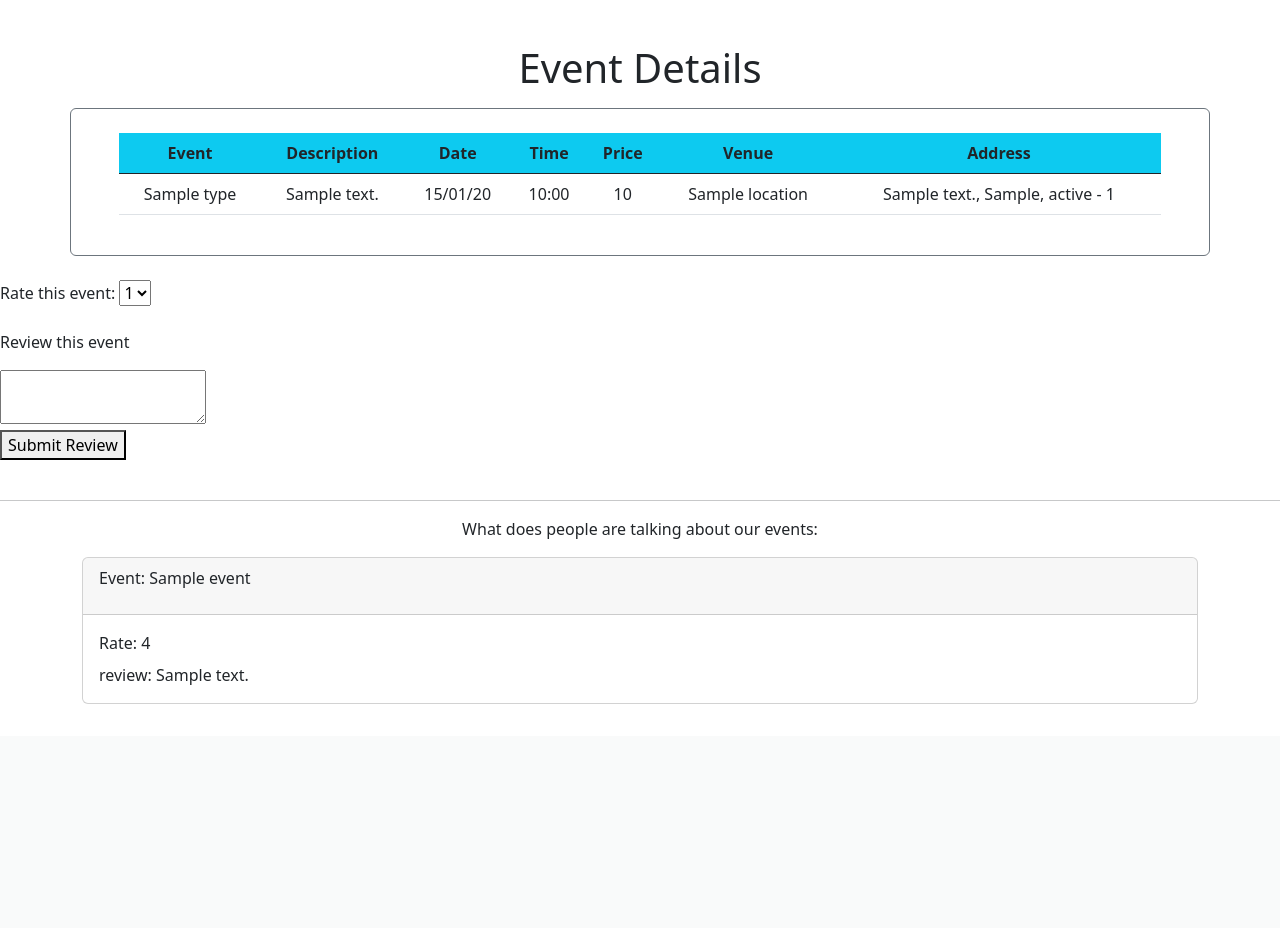
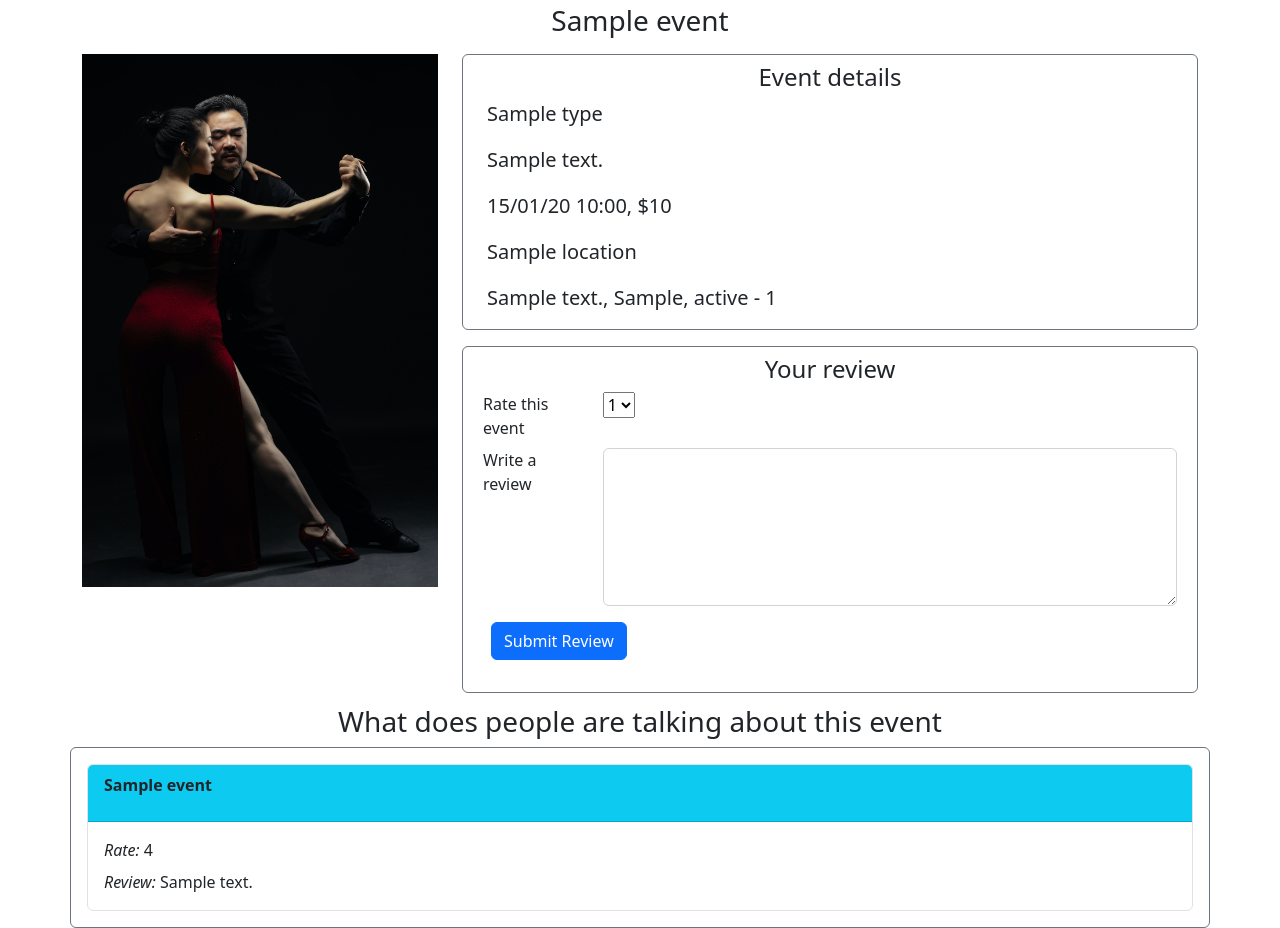
Before and after one commit to SuelenKarbivnychyy/Tampa-Tango-Calendar, a Flask app: page /events/1 in a window 1280 px wide. Shown: the part 64-992 px from the top of the page. Before the commit the page ends 768 px from the top, so only its background shows below. Run offline with Flask 3, Linux system fonts and the light colour scheme; the visitor is signed in with stand-in values (Sample User, id 1); tables that the repository leaves empty hold one stand-in row (values such as "Sample post"); some libraries are stand-ins or nearby versions.

Commit message:
add stylist

```diff
--- a/static/css/style.css
+++ b/static/css/style.css
@@ -6,6 +6,19 @@
     background-position: center;
     padding: 280px 0 220px;
 }
+
+.background_image {
+    position: relative;
+    background: url(tango.jpg);
+    opacity: 0.5;
+    min-height:100vh;
+    background-size: cover;
+    background-position: center;
+    padding: 280px 0 220px;
+
+}
+
+
 
 .main h2{
     font-size:2.6em;
--- a/templates/base.html
+++ b/templates/base.html
@@ -16,7 +16,7 @@
 </head>
 <body>
 
-<div id="fb-root"></div>
+<div id="fb-root" style="display:none"></div>
 <script async defer crossorigin="anonymous" src="https://connect.facebook.net/en_US/sdk.js#xfbml=1&version=v15.0" nonce="TrodTnfV"></script>
 
 
--- a/templates/events.html
+++ b/templates/events.html
@@ -19,7 +19,7 @@ table, th, td {
     <div class="row">
         <div class="card-group">
         {% for event in events %}
-          <div class="col-md-3 m-1">
+          <div class="col-3 m-1">
             <div class="card h-100" style_old="width: 18rem;">
               <div class="card-header" name="link_to_details" event_id="{{event.id}}">
                 <img src="/static/css/card2.jpg" class="card-img-top" alt="img">
--- a/templates/events_details.html
+++ b/templates/events_details.html
@@ -1,47 +1,36 @@
 {% extends 'base.html' %}
 
-{% block title %}- Details{% endblock %}
+{% block title %}Details - {{event.name}}{% endblock %}
 
 {% block body %}
-<h1 class="mt-5 text-center">Event Details</h1>
 
-<div class="container rounded border border-secondary mt-3 py-4 px-5">
-  <table class="table">
-      <thead>
-        <tr class="card-header bg-info text-center">
-            <th scope="col">Event</th>
-            <th scope="col">Description</th>
-            <th scope="col">Date</th>
-            <th scope="col">Time</th>
-            <th scope="col">Price</th>
-            <th scope="col">Venue</th>
-            <th scope="col">Address</th>
-        </tr>
-      </thead>
-      <tbody>
-          <tr class="text-center">
-            <td>{{event.event_type.name}}</td>
-            <td>{{event.description}}</td>
-            <td>{{event.start_date_time.strftime('%d/%m/%y')}}</td>
-            <td>{{event.start_date_time.strftime("%H:%M")}}</td>
-            <td>{{event.price}}</td>
-            <td>{{event.location.venue_name}}</td>
-            <td>{{event.location.address}}, {{event.location.city}}, {{event.location.state}} - {{event.location.zipcode}}</td>
-          </tr>
-      </tbody>
-  </table>
 
+<h3 class="mt-2 text-center">{{event.name}}</h3>
+<div class="container">
+  <div class="row">
+    <div class="col-4 py-2"><img src="/static/css/card2.jpg" class="card-img-top" alt="img"></div>
+
+    <div class="col-8 py-2">
+      <div class="container container rounded border border-secondary px-4">
+        <h4 class="mt-2 text-center">Event details</h4>
+        <p class="lead">{{event.event_type.name}}</p>
+        <p class="lead">{{event.description}}</p>
+        <p class="lead">{{event.start_date_time.strftime('%d/%m/%y')}} {{event.start_date_time.strftime("%H:%M")}}, ${{event.price}}</p>
+        <p class="lead">{{event.location.venue_name}}</p>
+        <p class="lead">{{event.location.address}}, {{event.location.city}}, {{event.location.state}} - {{event.location.zipcode}}</p>
       </div>
 
-<p hidden id="event_id">{{event.id}}</p>
-<!-- create a element with hidden display that holds the event id / get in java script and alert it -->
+      {% if session.get("user_name") != None %}
 
-<br>
-
-{% if session.get("user_name") != None %}
+      <div class="container rounded border border-secondary pb-4 mt-3 px-2">
+        <h4 class="mt-2 text-center">Your review</h4>
+        <div class="container">
+          <div class="row align-bottom" >
+              <div class="col-2">
+                <label for="rate_id">Rate this event</label>
+              </div>
+              <div class="col-10">
                 <form method = "POST">
-  <label for="rate_id">Rate this event:</label>
-
                   <select name="lang" id="rate_id">
                     <option value="1">1</option>
                     <option value="2">2</option>
@@ -49,89 +38,55 @@
                     <option value="4">4</option>
                     <option value="5">5</option>
                   </select>
-</form> <br>
-<p>Review this event</p>
+                </form>
+              </div>
+          </div>
 
+          <div class="row py-2">
+            <div class="col-2">
+              <p>Write a review</p>
+            </div>
+            <div class="col-10">
               {% if review == None %}
-  <textarea id="review_text"></textarea> <br>
+                <textarea id="review_text" class="md-textarea form-control" rows="6"></textarea>
               {% else %}
-  <textarea id="review_text">
-    {{review.comment}}
-  </textarea> <br>
+                <textarea id="review_text" class="md-textarea form-control" rows="6">{{review.comment}}</textarea>
               {% endif %}
-<button id="review_button">Submit Review</button>
+            </div>
+          </div>
+          <div class="row py-2 px-2">
+            <div class="col"><button id="review_button" class="btn btn-primary">Submit Review</button>  </div>
+          </div>
+        </div>
+      </div>
       {% endif %}
+    </div>
+  </div>
+</div>
 
-<br><br>
-<hr/>
+<p hidden id="event_id">{{event.id}}</p>
 
-<p class="text-center"> What does people are talking about our events: </p>
-<main role="main">
-<div class="container">
+<h3 class=" text-center mt-1"> What does people are talking about this event</h3>
+<!-- <main role="main"> -->
+<div class="container container rounded border border-secondary py-3 px-2">
     <div class="row">
         <div class="card-group">
             {% for review in reviews_db %}
-            <div class="card" style_old="width: 18rem;">
-                <div class="card-header">
-                    <p>Event: {{review.events.name}}</p>
+            <div class="card mx-2 rounded border" >
+                <div class="card-header bg-info">
+                    <p class="fw-bolder">{{review.events.name}}</p>
                 </div>
                 <div class="card-body">
-                    <p class="card-title">Rate: {{review.rate}}</p>
-                    <p class="card-text">review: {{review.comment}}</p>
+                    <p class="card-title"><i>Rate:</i> {{review.rate}}</p>
+                    <p class="card-text"><i>Review:</i> {{review.comment}}</p>
                 </div>
             </div>
             {% endfor %}
         </div>
     </div>
 </div>
-</main>
+<!-- </main> -->
 
-<!-- <div class="fb-share-button" data-href="http://127.0.0.1:5000/events/{{event.id}}" data-layout="button" data-size="small"><a target="_blank" href="https://www.facebook.com/sharer/sharer.php?u=http%3A%2F%2F127.0.0.1%3A5000%2Fevents%2F1&amp;src=sdkpreparse" class="fb-xfbml-parse-ignore">Share</a></div> -->
-
-
-<!-- ############################################################################################################# -->
-
-
- <!-- <div class="card mb-3" style="max-width: 540px;">
-  <div class="row g-0">
-    <div class="col-md-4">
-      <img src="/static/css/card2.jpg" class="img-fluid rounded-start" alt="...">
-    </div>
-    <div class="col-md-8">
-      <div class="card-body">
-        <h5 class="card-title">Card title</h5>
-        <p class="card-text">This is a wider card with supporting text below as a natural lead-in to additional content. This content is a little bit longer.</p>
-        <p class="card-text"><small class="text-muted">Last updated 3 mins ago</small></p>
-      </div>
-    </div>
-  </div>
-</div> -->
-
-
-
-
-
-
-
-
-<!-- <main role="main">
-  <div class="container">
-          <div class="row">
-              <div class="card-group">
-                      <div class="card" style_old="width: 18rem;">
-                          <div class="card-header">
-                              <img src="/static/css/card2.jpg" class="card-img-top" alt="img">
-                          </div>
-                          <div class="card-footer">
-                            <button class="bg-warning text-white like" type="submit" value="{{event.id}}" name="like_event">Add To wish list</button>
-                            <button class="bg-primary text-white" type="submit" value="{{event.id}}" name="sign_up">Sign in</button>
-                          </div>
-                      </div>
-
-              </div>
-          </div>
-  </div>
-  </main>  -->
 
 
 <script src="/static/review.js"></script>
```
Also changed, not shown: templates/adm.html (+65 -63 lines), templates/user_profile.html (+5 -2 lines). Lines whose indentation alone changed are shown as unchanged.
